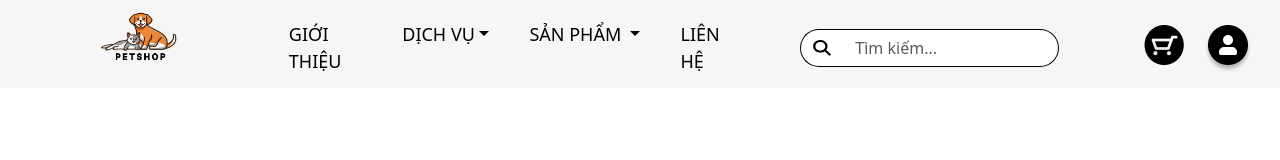
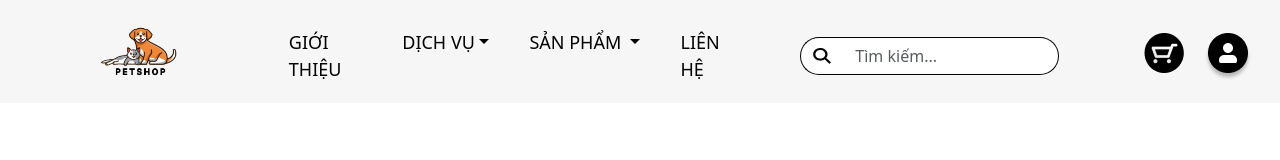
Before and after one commit to Baohamchoi/PetShop, a website: page HTML/nav.html in a window 1280 px wide. Shown: the top 160 px of the page. Drawn offline with Linux system fonts and the light colour scheme.

Commit message:
Margin top cho logo

```diff
--- a/CSS/navbar.css
+++ b/CSS/navbar.css
@@ -14,6 +14,7 @@ body {
     top: -26px;
 }
 .logo-img {
+    margin-top: 15px;
     height: 80px;
 }
 .navbar-nav {
```
